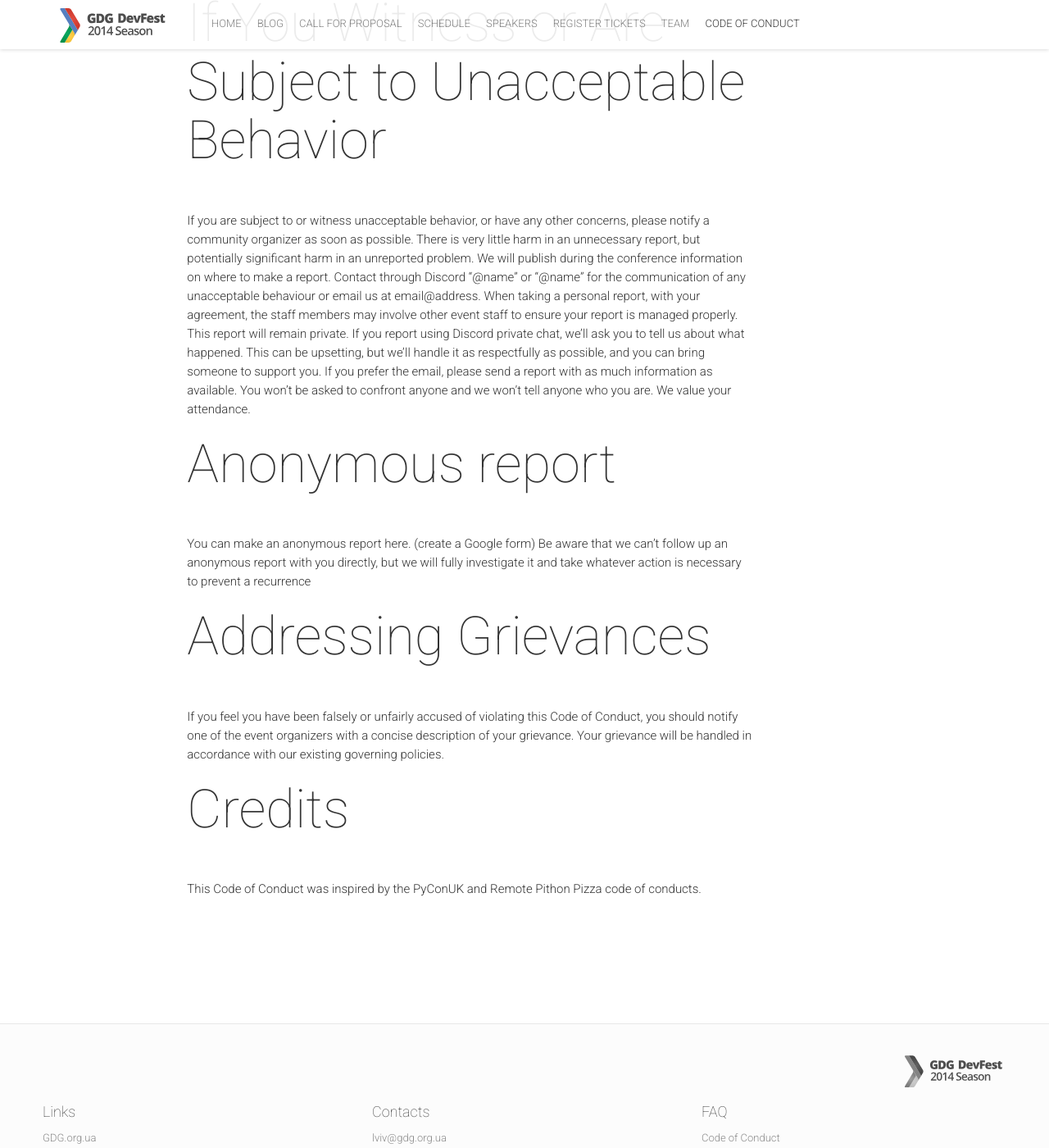
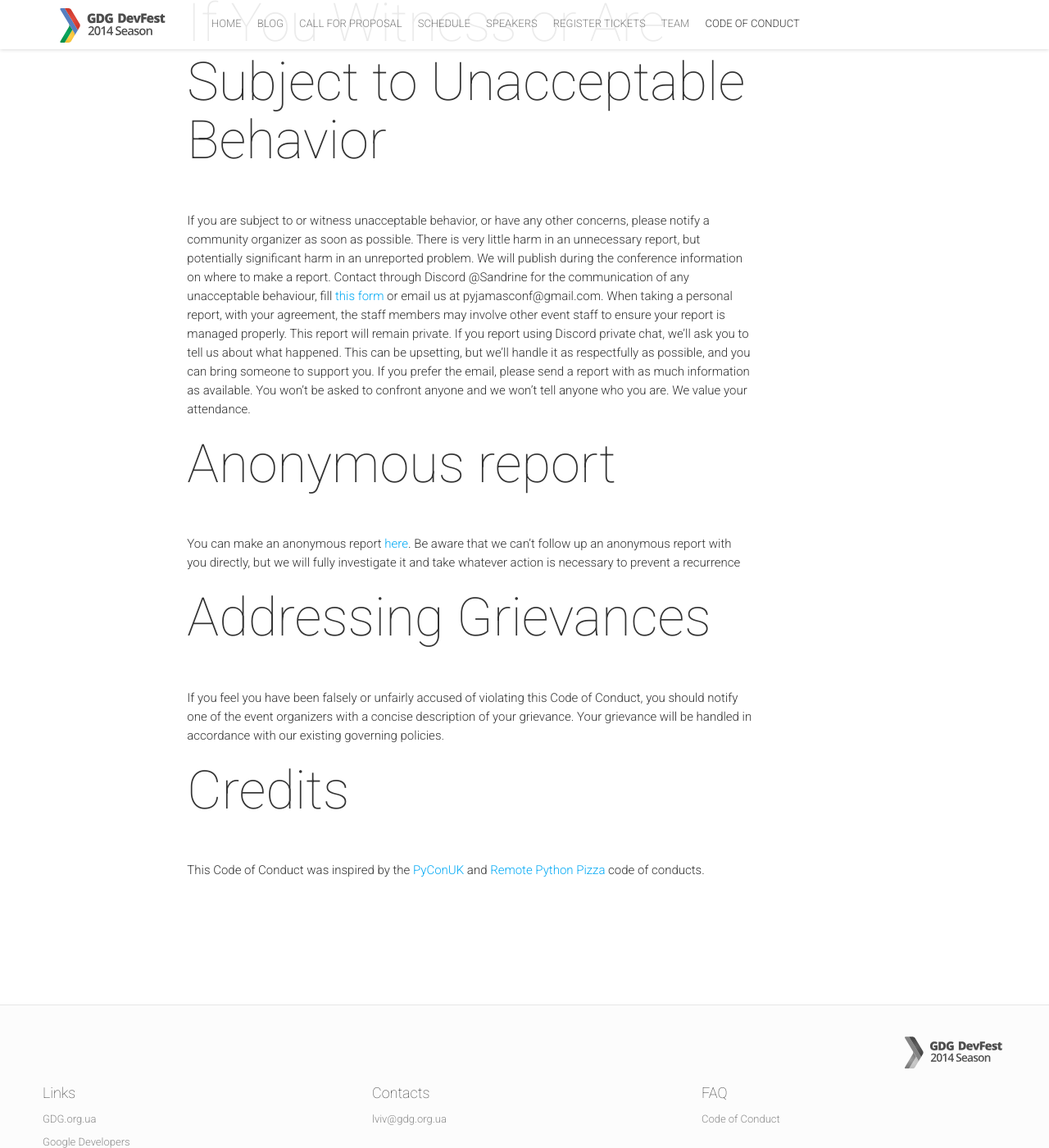
Before and after one commit to pyjamasconf/pyjamas.live, a Jekyll site: the page built from coc.md, in a window 1280 px wide and 1400 px high, scrolled down 1831 px. Shown: the whole window at 82% size. Built offline with Jekyll 4.4.1, drawn with Linux system fonts in a browser that asks for light colours; nearby versions of some CDN libraries; comment, search, counter and statistics services are not loaded.

Commit message:
update link and contact info for CoC

```diff
--- a/coc.md
+++ b/coc.md
@@ -49,7 +49,7 @@
 ### If You Witness or Are Subject to Unacceptable Behavior
 
 If you are subject to or witness unacceptable behavior, or have any other concerns, please notify a community organizer as soon as possible. There is very little harm in an unnecessary report, but potentially significant harm in an unreported problem.
-We will publish during the conference information on where to make a report. Contact through Discord "@name" or "@name" for the communication of any unacceptable behaviour or email us at email@address.
+We will publish during the conference information on where to make a report. Contact through Discord @Sandrine for the communication of any unacceptable behaviour, fill [this form](https://docs.google.com/forms/d/1LpZLXUYy1aREUCsAaLrHjQtemY67D9QSvYdNjUepImg/edit) or email us at pyjamasconf@gmail.com.
 When taking a personal report, with your agreement, the staff members may involve other event staff to ensure your report is managed properly. This report will remain private.
 If you report using Discord private chat, we’ll ask you to tell us about what happened. This can be upsetting, but we’ll handle it as respectfully as possible, and you can bring someone to support you.
 If you prefer the email, please send a report with as much information as available.
@@ -58,7 +58,7 @@
 
 ### Anonymous report
 
-You can make an anonymous report here. (create a Google form)
+You can make an anonymous report [here](https://docs.google.com/forms/d/1LpZLXUYy1aREUCsAaLrHjQtemY67D9QSvYdNjUepImg/edit).
 Be aware that we can’t follow up an anonymous report with you directly, but we will fully investigate it and take whatever action is necessary to prevent a recurrence
 
 ### Addressing Grievances
@@ -68,6 +68,6 @@
 
 ### Credits
 
-This Code of Conduct was inspired by the PyConUK and Remote Pithon Pizza code of conducts.
+This Code of Conduct was inspired by the [PyConUK](https://2019.pyconuk.org/code-conduct/) and [Remote Python Pizza](https://remote.python.pizza) code of conducts.
 
 <img class="img-responsive feature-image" src="{{ site.baseurl }}/img/sections-background/subscribe.jpg" style="display:none">
```
